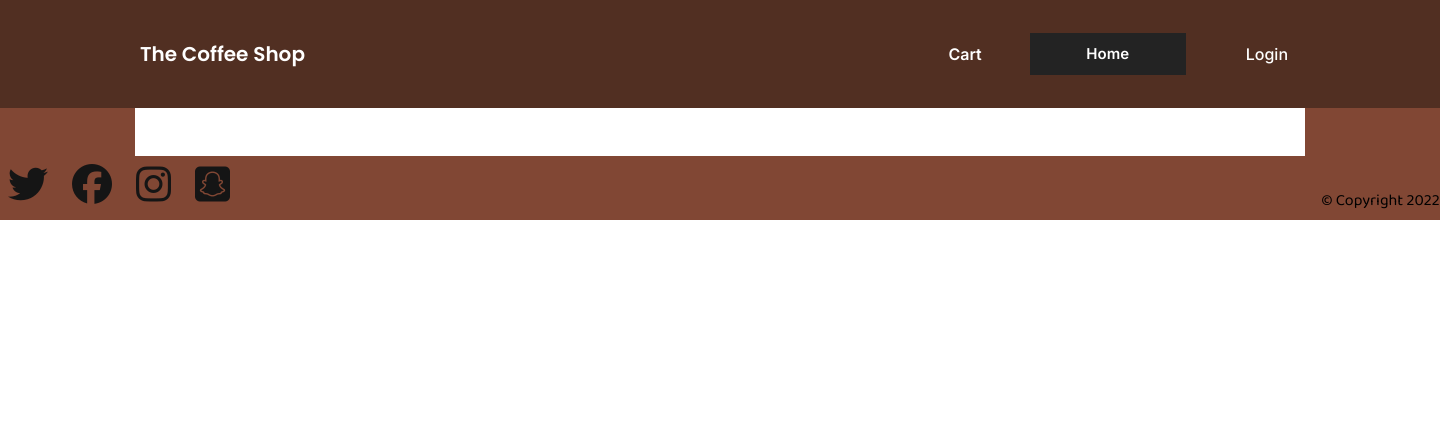
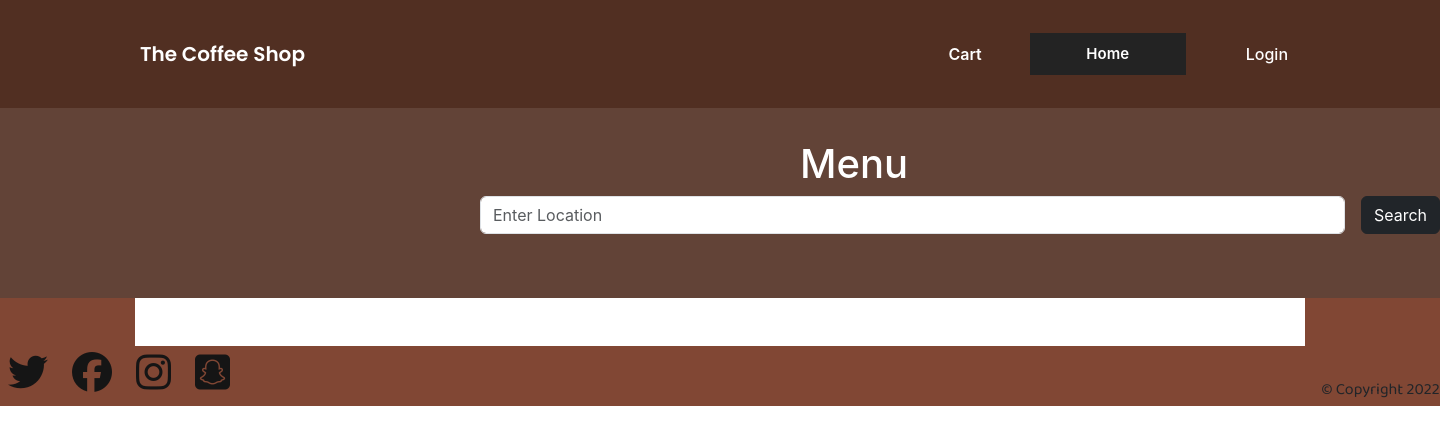
Before and after one commit to RashikIram/cse327.8-Project-Group6, a Django app: page /view_menu in a window 1440 px wide. Shown: the top 445 px of the page. Run offline with Django 4.2, Linux system fonts and the light colour scheme; data that the repository does not hold is empty; some libraries are stand-ins or nearby versions.

Commit message:
Update viewmenu.html

```diff
--- a/Coffee_Shop_Management/templates/viewmenu.html
+++ b/Coffee_Shop_Management/templates/viewmenu.html
@@ -14,6 +14,7 @@
     <link rel="preconnect" href="https://fonts.gstatic.com" />
     <link rel="preconnect" href="https://firebasestorage.googleapis.com" />
     <link
+    href="https://cdn.jsdelivr.net/npm/bootstrap@5.3.2/dist/css/bootstrap.min.css"
       href="https://fonts.googleapis.com/css2?family=Inter:wght@100;200;300;400;500;600;700;800;900&display=swap"
       rel="stylesheet"
     />
@@ -50,6 +51,21 @@
     </header>
 
     <main>
+
+      <div style = "padding-left: 30em;padding-top: 2em; padding-bottom: 4em; background-color: rgba(81, 47, 34, 0.9)">
+
+        <h1 style="margin-left: 8em; color: white;"> Menu </h1>
+
+        <form class="d-flex" method=POST  action="{% url 'searchMenu' %}" style = "width: 60em;">
+            {% csrf_token %}
+            <input type="search" class="form-control me-3" placeholder="Enter Location" aria-label="search" aria-describedby="button-addon2"
+            name="searched">
+          <button class="btn btn-dark" type="submit" id="button-addon2">Search</button>
+          </form>
+
+      </div>
+
+
       <section class="menu">
         <div class="flex">
           {% for itms in item_list %}
```
